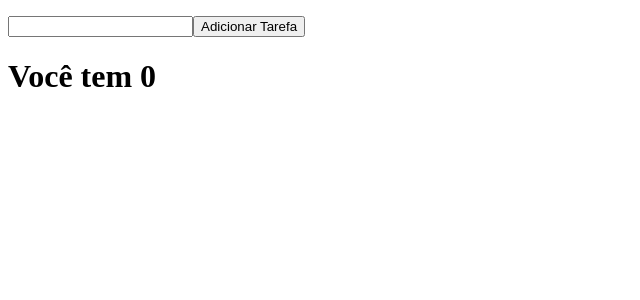
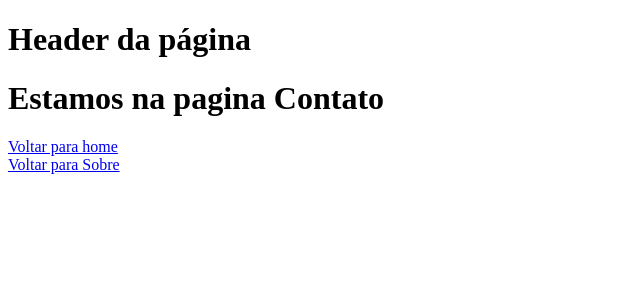
Before and after one commit to GabrielMerigo/curso-de-react-js, a React (Create React App) app in the folder meusite/: page /contato in a window 1280 px wide. Shown: the top 300 px of the page, without its empty margins (0-640 px from the left). Built offline with nearby package versions, Linux system fonts and the light colour scheme.

Commit message:
Aprendi sobre rotas

```diff
--- a/meusite/src/App.jsx
+++ b/meusite/src/App.jsx
@@ -1,33 +1,8 @@
-import { React, useEffect, useState, useMemo, useCallback } from 'react'
+import Routes from './routes'
 
-function App() {
-  const [tarefas, setTarefas] = useState([]);
-  const [input, setInput] = useState('')
-
-  useEffect(() => {
-    const tarefasStorage = localStorage.getItem('tarefas')
-    if(tarefasStorage){
-      setTarefas(JSON.parse(tarefasStorage))
-    }
-  }, [])
-
-  useEffect(() => {
-    localStorage.setItem('tarefas', JSON.stringify(tarefas))
-  }, [tarefas])
-
-  const adicionarTarefa = useCallback(() => {
-    setTarefas([...tarefas, input])
-  }, [input, tarefas])
-
-  const totalTarefas = useMemo(() => `${tarefas.length}`, [tarefas])
-
+function App () {
   return (
-    <>
-      <ul>{tarefas.map((tarefa) => <li key={tarefa}>{tarefa}</li>)}</ul>
-      <input type="text" value={input} onChange={e => setInput(e.target.value)}/>
-      <button type="button" onClick={adicionarTarefa}>Adicionar Tarefa</button>
-      <h1>Você tem {totalTarefas}</h1>
-    </>
+    <Routes/>
   )
 }
 
--- /dev/null
+++ b/meusite/src/components/Header/index.jsx
@@ -0,0 +1,10 @@
+
+function Header() {
+  return (
+    <>
+      <h1>Header da página</h1>
+    </>
+  )
+}
+
+export default Header
--- a/meusite/src/index.jsx
+++ b/meusite/src/index.jsx
@@ -10,7 +10,4 @@ ReactDOM.render(
   document.getElementById('root')
 );
 
-// If you want to start measuring performance in your app, pass a function
-// to log results (for example: reportWebVitals(console.log))
-// or send to an analytics endpoint. Learn more: https://bit.ly/CRA-vitals
 reportWebVitals();
--- /dev/null
+++ b/meusite/src/pages/Contato/index.jsx
@@ -0,0 +1,13 @@
+import { Link } from 'react-router-dom'
+
+function Contato() {
+  return(
+    <>
+      <h1>Estamos na pagina Contato</h1>
+      <Link to="/">Voltar para home</Link> <br />
+      <Link to="/sobre">Voltar para Sobre</Link>
+    </>
+  )
+}
+
+export default Contato
--- /dev/null
+++ b/meusite/src/pages/Home/index.jsx
@@ -0,0 +1,13 @@
+import { Link } from 'react-router-dom'
+
+function Home() {
+  return(
+    <div>
+      <h1>Estamos na Home</h1>
+      <Link to="/sobre">Sobre</Link> <br />
+      <Link to="/contato">Contato</Link>
+    </div>
+  )
+}
+
+export default Home
--- /dev/null
+++ b/meusite/src/pages/Sobre/index.jsx
@@ -0,0 +1,13 @@
+import { Link } from 'react-router-dom'
+
+function Sobre(){
+  return(
+    <div>
+      <h1>Estamos na página Sobre</h1>
+      <Link to="/">Voltar para a Home</Link>
+      <Link to="/contato">Ir para contato</Link>
+    </div>
+  )
+}
+
+export default Sobre
--- /dev/null
+++ b/meusite/src/routes.js
@@ -0,0 +1,20 @@
+import { BrowserRouter, Route, Switch } from 'react-router-dom';
+import Home from './pages/Home'
+import Sobre from './pages/Sobre'
+import Contato from './pages/Contato'
+import Header from './components/Header'
+
+const Routes = () => {
+  return (
+    <BrowserRouter>
+      <Header />
+      <Switch>
+        <Route exact path="/" component={Home} />
+        <Route path="/sobre" component={Sobre} />
+        <Route path="/contato" component={Contato} />
+      </Switch>
+    </BrowserRouter>
+  )
+}
+
+export default Routes;
```
Also changed, not shown: meusite/src/teste.txt (added), 1 other file (tests, documents, lock files or other folders).
